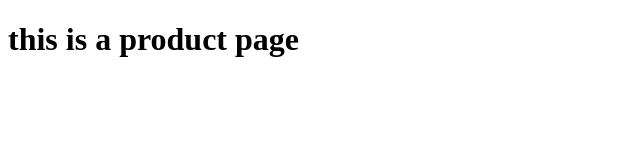
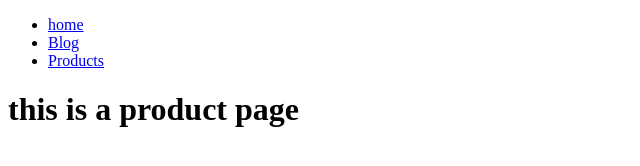
Before and after one commit to Camilocoo/Gatsby-Js-, a Gatsby site in the folder gatsby-starter-hello-world/: page /products in a window 1280 px wide. Shown: the whole page, without its empty margins (0-640 px from the left). Built offline with nearby package versions, Linux system fonts and the light colour scheme; Gatsby itself is replaced by a stand-in of ours.

Commit message:
layout component rendered in all the pages

```diff
--- a/gatsby-starter-hello-world/src/components/Navbar.js
+++ b/gatsby-starter-hello-world/src/components/Navbar.js
@@ -1,5 +1,5 @@
-import React from 'react'
-import {Link} from "gatsby"
+import React from 'react';
+import {Link} from "gatsby";
 
 const Navbar = () => {
     return (
--- a/gatsby-starter-hello-world/src/pages/index.js
+++ b/gatsby-starter-hello-world/src/pages/index.js
@@ -1,7 +1,7 @@
 import React from "react"
 import {Link} from "gatsby";
 import Navbar from "../components/Navbar";
-import Layout from "../components/layout"
+import Layout from "../components/layout";
 
 export default () =>
 <div>
--- a/gatsby-starter-hello-world/src/pages/products.js
+++ b/gatsby-starter-hello-world/src/pages/products.js
@@ -1,9 +1,12 @@
-import React from 'react'
+import React from 'react';
+import Layout from "../components/layout"
 
 export default function products() {
     return (
-        <div>
-            <h1>this is a product page</h1>
-        </div>
+        <React.Fragment>
+            <Layout>
+                <h1>this is a product page</h1>
+            </Layout>
+        </React.Fragment>
     )
 }
```
Also changed, not shown: gatsby-starter-hello-world/src/pages/blog.js (+8 -5 lines).
